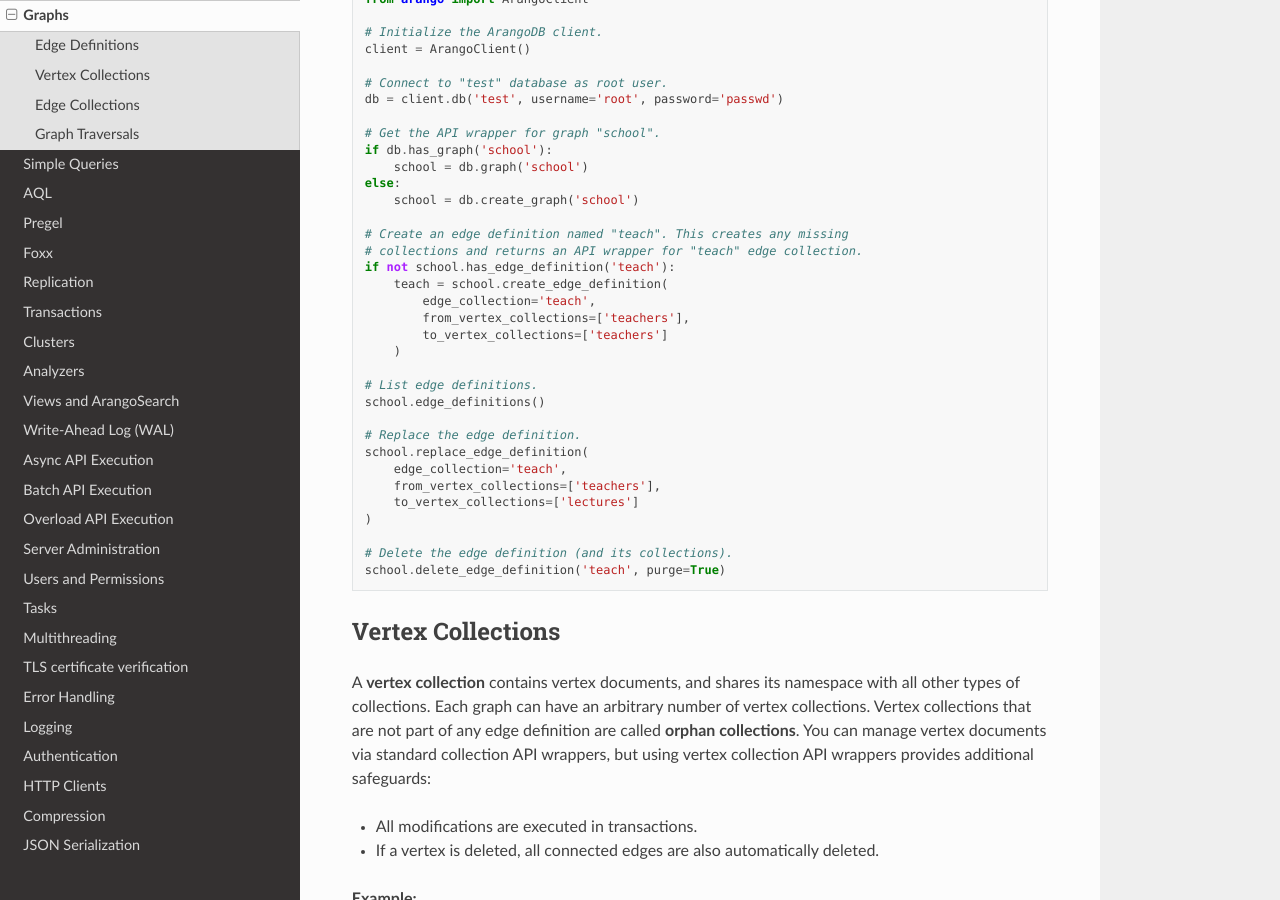
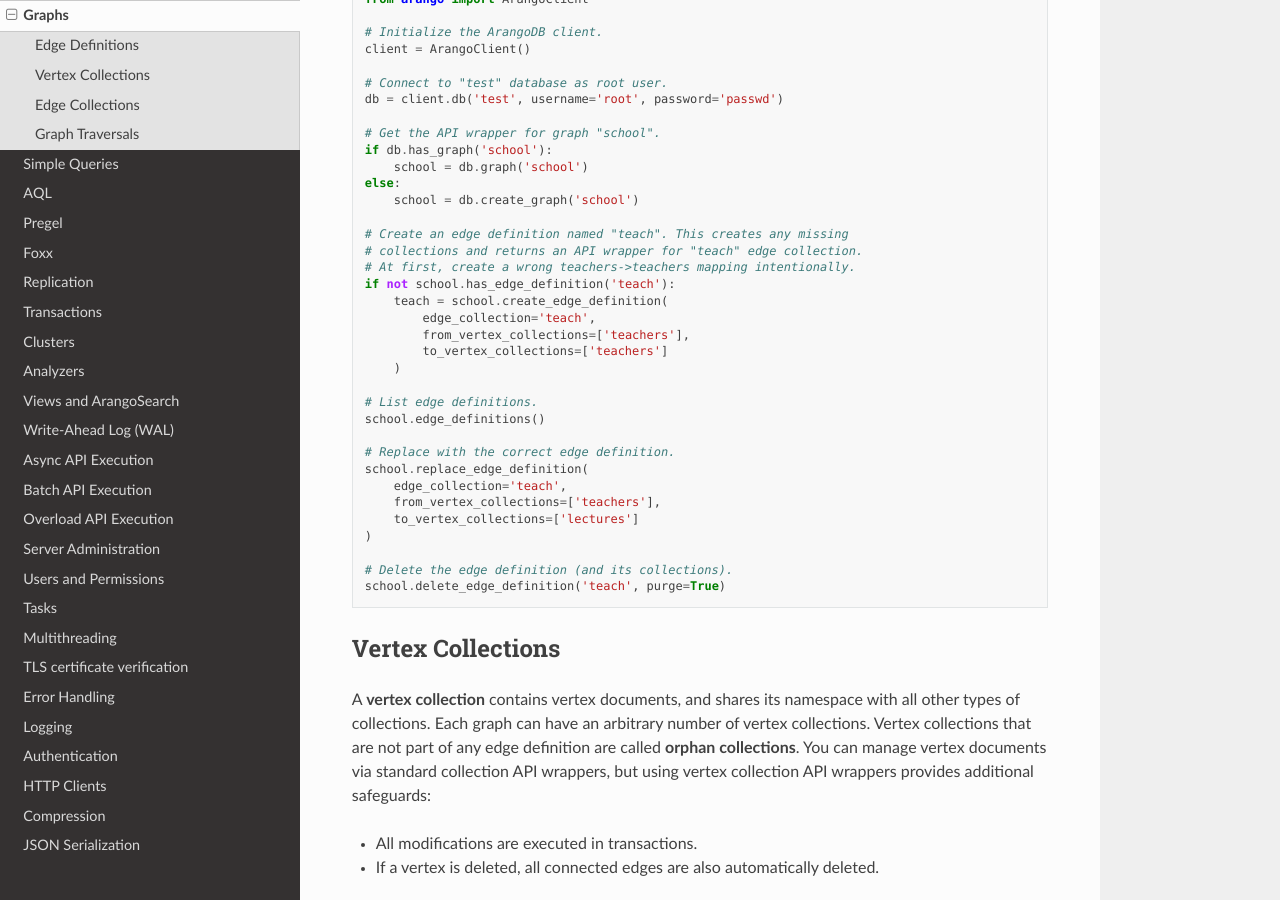
Before and after one commit to arangodb/python-arango, a Sphinx documentation site: the page built from docs/graph.rst, in a window 1280 px wide and 900 px high, scrolled down 1267 px. Built offline with Sphinx 7.4.7 and the Read the Docs theme 3.1.0, drawn with Linux system fonts in a browser that asks for light colours.

Commit message:
Updating docs

```diff
--- a/docs/graph.rst
+++ b/docs/graph.rst
@@ -83,6 +83,7 @@ Here is an example showing how edge definitions are managed:
 
     # Create an edge definition named "teach". This creates any missing
     # collections and returns an API wrapper for "teach" edge collection.
+    # At first, create a wrong teachers->teachers mapping intentionally.
     if not school.has_edge_definition('teach'):
         teach = school.create_edge_definition(
             edge_collection='teach',
@@ -93,7 +94,7 @@ Here is an example showing how edge definitions are managed:
     # List edge definitions.
     school.edge_definitions()
 
-    # Replace the edge definition.
+    # Replace with the correct edge definition.
     school.replace_edge_definition(
         edge_collection='teach',
         from_vertex_collections=['teachers'],
```
